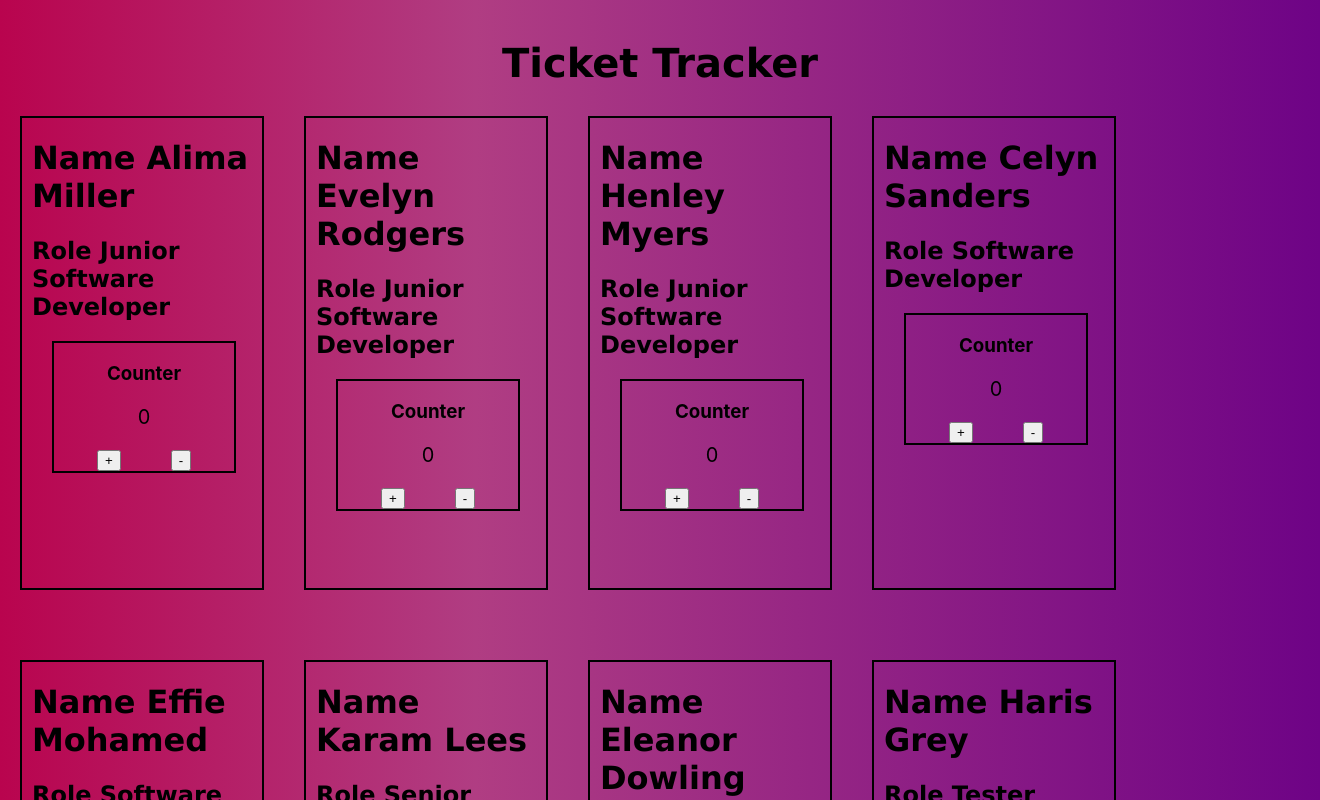
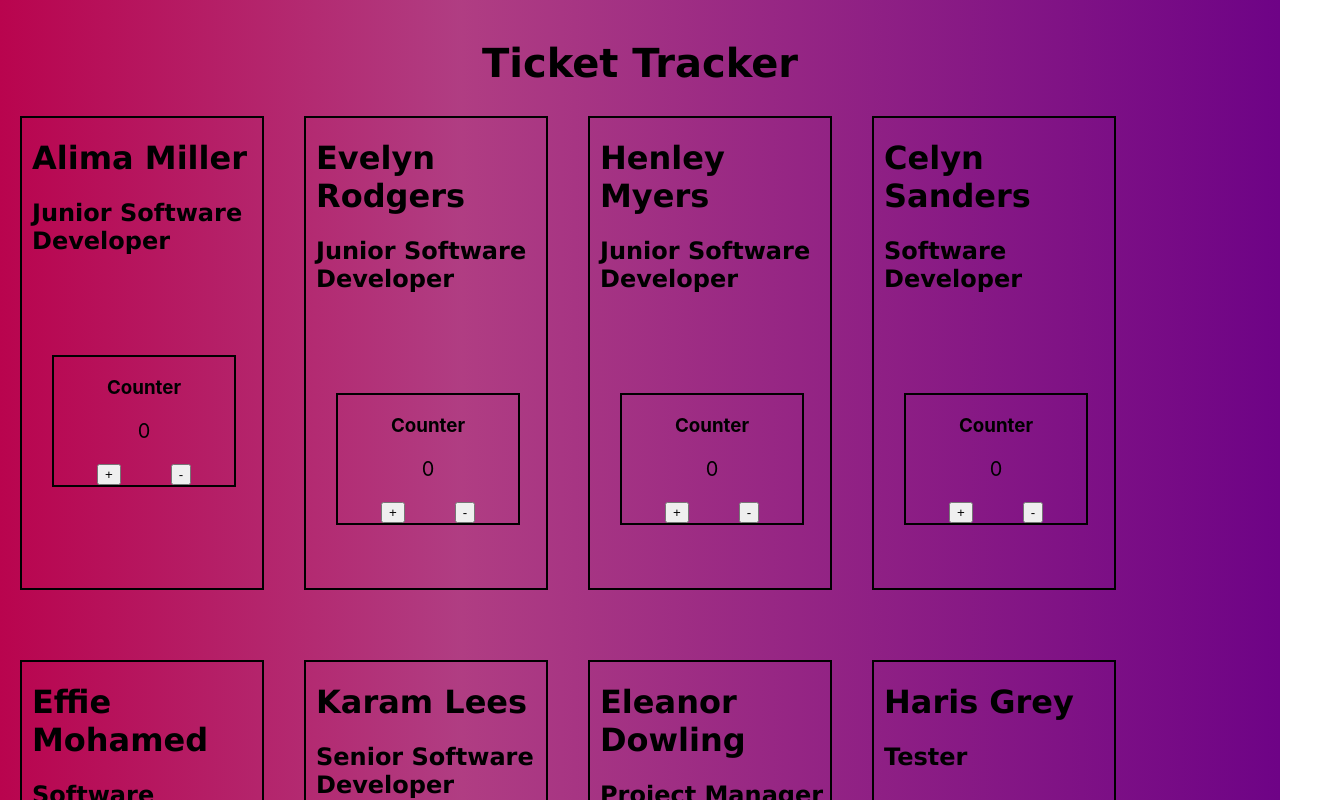
Before and after one commit to meesha94/ticket-tracker, a React (Create React App) app: page / in a window 1280 px wide. Shown: the top 800 px of the page, 1320 px wide, since content can reach past the window. Built offline with nearby package versions, Linux system fonts and the light colour scheme.

Commit message:
tidied up scss

```diff
--- a/src/App.scss
+++ b/src/App.scss
@@ -1,7 +1,6 @@
 .app {
   background: rgb(185,4,78);
 background: linear-gradient(90deg, rgba(185,4,78,1) 0%, rgba(153,4,94,0.773546918767507) 36%, rgba(110,3,134,1) 100%);
-  height: 100vh;
-  width:100vw;
+
   padding: 20px;
 }
--- a/src/components/Main/Main.scss
+++ b/src/components/Main/Main.scss
@@ -12,4 +12,5 @@
     flex-direction: row;
     flex-wrap: wrap;
     gap: 40px;
+
 }
--- a/src/components/Ticketcard/Ticketcard.jsx
+++ b/src/components/Ticketcard/Ticketcard.jsx
@@ -10,8 +10,8 @@ const {name, role} = props;
   return (
     <>
     <div className="information">
-        <h1 className='name' >Name {name}</h1>
-        <h2 className='role' >Role {role}</h2>
+        <h1 className='name' >{name}</h1>
+        <h2 className='role' >{role}</h2>
     </div>
     <Ticketcounter/>
     </>
--- a/src/components/Ticketcounter/Ticketcounter.scss
+++ b/src/components/Ticketcounter/Ticketcounter.scss
@@ -3,8 +3,7 @@
   width: 180px;
   text-align: center;
   margin-left: 20px;
-
-
+  margin-top: 100px;
 }
 .counter__buttons-plus {
   margin-right: 50px;
```
Lines whose indentation alone changed are shown as unchanged.
